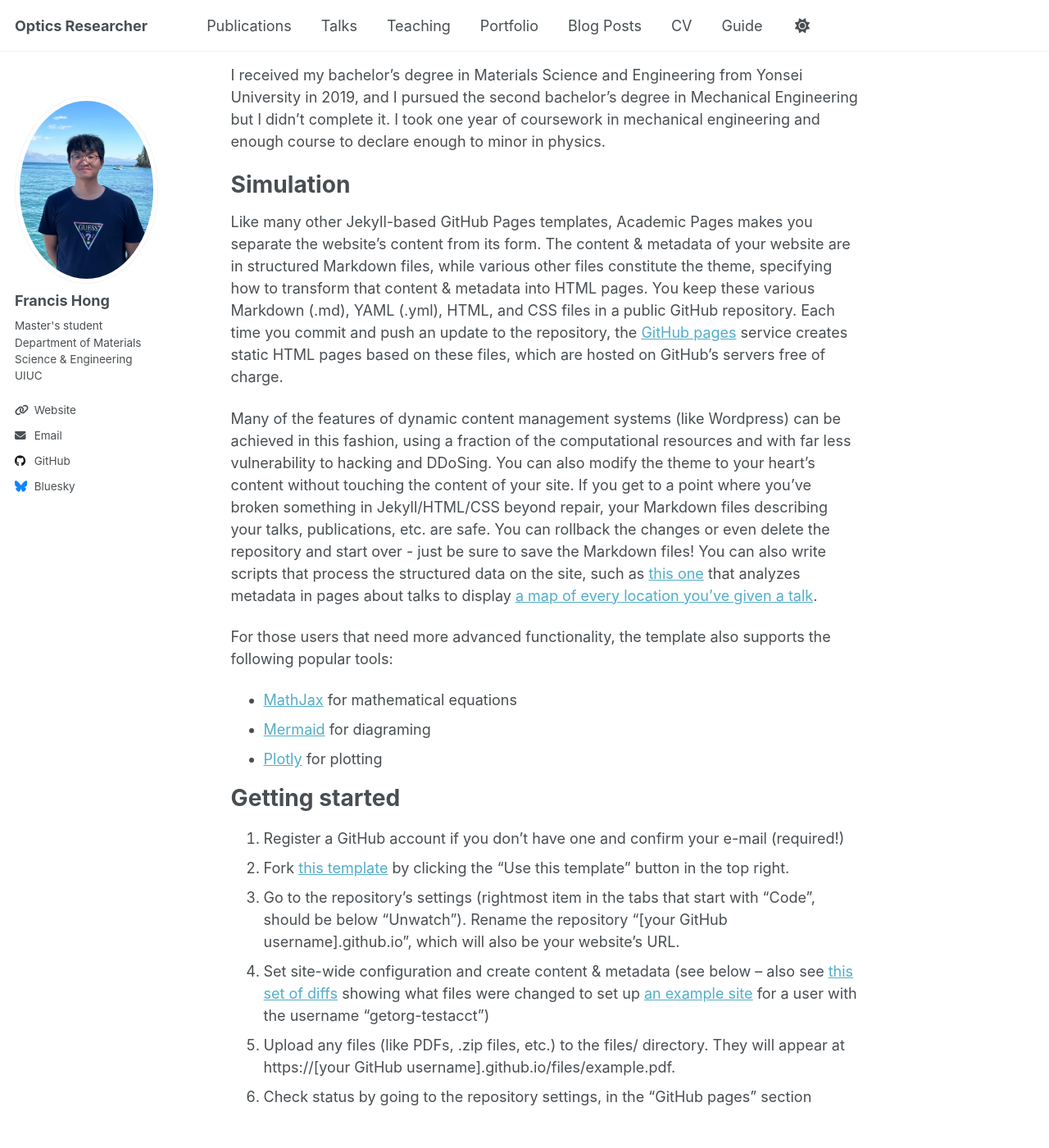
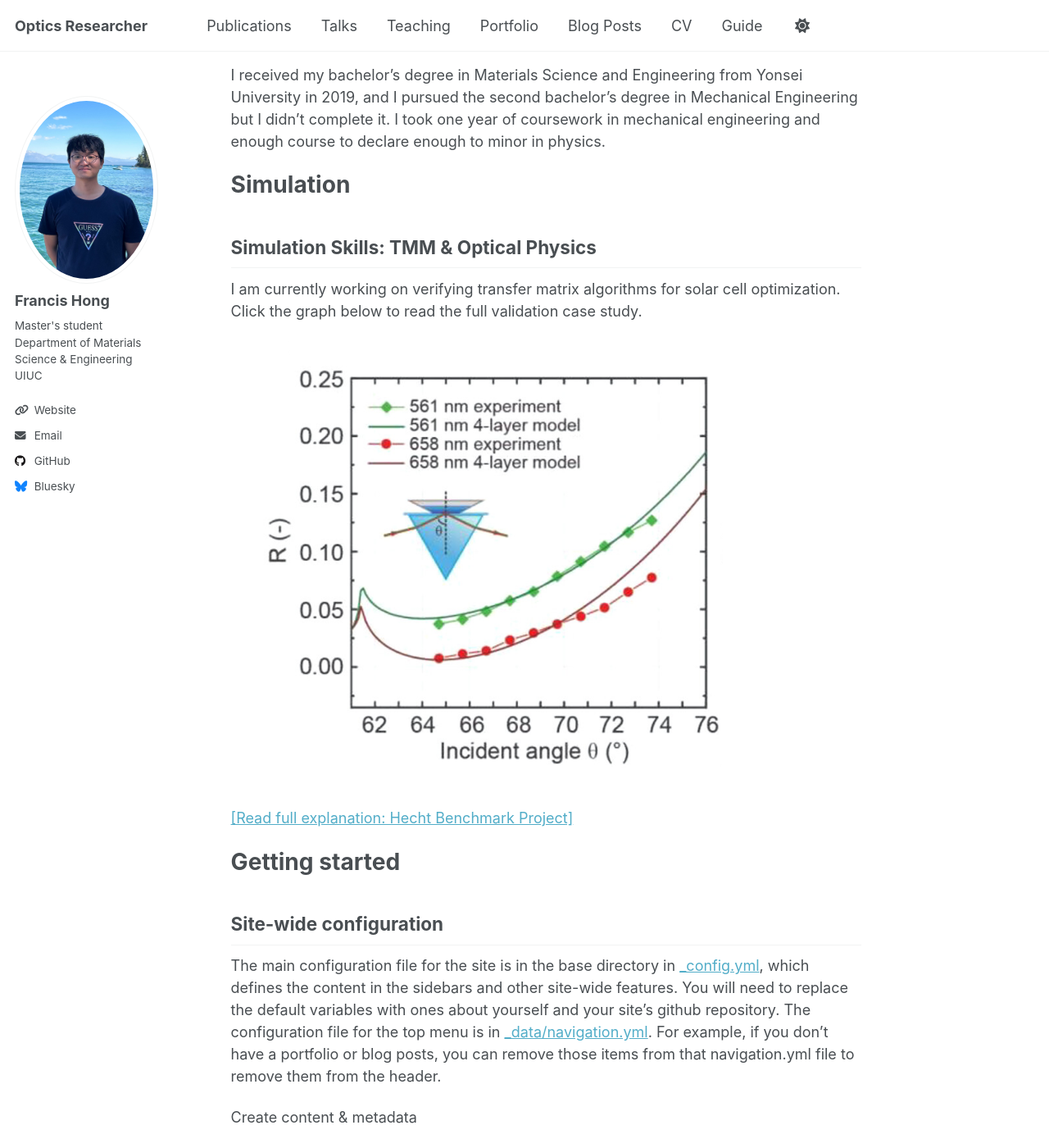
Before and after one commit to Fhong10/flhong03.github-io, a Jekyll site: the page built from _pages/about.md, in a window 1280 px wide and 1400 px high, scrolled down 272 px. Shown: the whole window at 82% size. Built offline with Jekyll 4.4.1, drawn with Linux system fonts in a browser that asks for light colours; a script that is not in the unit is left out; some of the changed text lies outside the part shown.

Commit message:
Revise 'Simulation' section and add new content
Updated the 'Simulation' section with new content and removed outdated information. Added details about simulation skills and validation case study.

```diff
--- a/_pages/about.md
+++ b/_pages/about.md
@@ -15,42 +15,38 @@ I received my bachelor's degree in Materials Science and Engineering from Yonsei
 
 Simulation
 ======
-Like many other Jekyll-based GitHub Pages templates, Academic Pages makes you separate the website's content from its form. The content & metadata of your website are in structured Markdown files, while various other files constitute the theme, specifying how to transform that content & metadata into HTML pages. You keep these various Markdown (.md), YAML (.yml), HTML, and CSS files in a public GitHub repository. Each time you commit and push an update to the repository, the [GitHub pages](https://pages.github.com/) service creates static HTML pages based on these files, which are hosted on GitHub's servers free of charge.
+<h2>Simulation Skills: TMM & Optical Physics</h2>
+<p>
+  I am currently working on verifying transfer matrix algorithms for solar cell optimization.
+  Click the graph below to read the full validation case study.
+</p>
 
-Many of the features of dynamic content management systems (like Wordpress) can be achieved in this fashion, using a fraction of the computational resources and with far less vulnerability to hacking and DDoSing. You can also modify the theme to your heart's content without touching the content of your site. If you get to a point where you've broken something in Jekyll/HTML/CSS beyond repair, your Markdown files describing your talks, publications, etc. are safe. You can rollback the changes or even delete the repository and start over - just be sure to save the Markdown files! You can also write scripts that process the structured data on the site, such as [this one](https://github.com/academicpages/academicpages.github.io/blob/master/talkmap.ipynb) that analyzes metadata in pages about talks to display [a map of every location you've given a talk](https://academicpages.github.io/talkmap.html).
+<a href="/validation-dbr/">
+  <img src="/images/561nm 658nm.png" width="600" alt="Reflectivity Simulation Graph">
+</a>
 
-For those users that need more advanced functionality, the template also supports the following popular tools:
-- [MathJax](https://www.mathjax.org/) for mathematical equations
-- [Mermaid](https://mermaid.js.org/) for diagraming
-- [Plotly](https://plotly.com/javascript/) for plotting
+<p>
+  <a href="/validation-dbr/">[Read full explanation: Hecht Benchmark Project]</a>
+</p>
+
 
 Getting started
 ======
-1. Register a GitHub account if you don't have one and confirm your e-mail (required!)
-1. Fork [this template](https://github.com/academicpages/academicpages.github.io) by clicking the "Use this template" button in the top right.
-1. Go to the repository's settings (rightmost item in the tabs that start with "Code", should be below "Unwatch"). Rename the repository "[your GitHub username].github.io", which will also be your website's URL.
-1. Set site-wide configuration and create content & metadata (see below -- also see [this set of diffs](http://archive.is/3TPas) showing what files were changed to set up [an example site](https://getorg-testacct.github.io) for a user with the username "getorg-testacct")
-1. Upload any files (like PDFs, .zip files, etc.) to the files/ directory. They will appear at https://[your GitHub username].github.io/files/example.pdf.
-1. Check status by going to the repository settings, in the "GitHub pages" section
+
 
 Site-wide configuration
 ------
 The main configuration file for the site is in the base directory in [_config.yml](https://github.com/academicpages/academicpages.github.io/blob/master/_config.yml), which defines the content in the sidebars and other site-wide features. You will need to replace the default variables with ones about yourself and your site's github repository. The configuration file for the top menu is in [_data/navigation.yml](https://github.com/academicpages/academicpages.github.io/blob/master/_data/navigation.yml). For example, if you don't have a portfolio or blog posts, you can remove those items from that navigation.yml file to remove them from the header.
 
 Create content & metadata
-------
-For site content, there is one Markdown file for each type of content, which are stored in directories like _publications, _talks, _posts, _teaching, or _pages. For example, each talk is a Markdown file in the [_talks directory](https://github.com/academicpages/academicpages.github.io/tree/master/_talks). At the top of each Markdown file is structured data in YAML about the talk, which the theme will parse to do lots of cool stuff. The same structured data about a talk is used to generate the list of talks on the [Talks page](https://academicpages.github.io/talks), each [individual page](https://academicpages.github.io/talks/2012-03-01-talk-1) for specific talks, the talks section for the [CV page](https://academicpages.github.io/cv), and the [map of places you've given a talk](https://academicpages.github.io/talkmap.html) (if you run this [python file](https://github.com/academicpages/academicpages.github.io/blob/master/talkmap.py) or [Jupyter notebook](https://github.com/academicpages/academicpages.github.io/blob/master/talkmap.ipynb), which creates the HTML for the map based on the contents of the _talks directory).
+
 
 **Markdown generator**
 
-The repository includes [a set of Jupyter notebooks](https://github.com/academicpages/academicpages.github.io/tree/master/markdown_generator
-) that converts a CSV containing structured data about talks or presentations into individual Markdown files that will be properly formatted for the Academic Pages template. The sample CSVs in that directory are the ones I used to create my own personal website at stuartgeiger.com. My usual workflow is that I keep a spreadsheet of my publications and talks, then run the code in these notebooks to generate the Markdown files, then commit and push them to the GitHub repository.
+
 
 How to edit your site's GitHub repository
-------
-Many people use a git client to create files on their local computer and then push them to GitHub's servers. If you are not familiar with git, you can directly edit these configuration and Markdown files directly in the github.com interface. Navigate to a file (like [this one](https://github.com/academicpages/academicpages.github.io/blob/master/_talks/2012-03-01-talk-1.md) and click the pencil icon in the top right of the content preview (to the right of the "Raw | Blame | History" buttons). You can delete a file by clicking the trashcan icon to the right of the pencil icon. You can also create new files or upload files by navigating to a directory and clicking the "Create new file" or "Upload files" buttons.
 
-Example: editing a Markdown file for a talk
 ![Editing a Markdown file for a talk](/images/editing-talk.png)
 
 For more info
```
